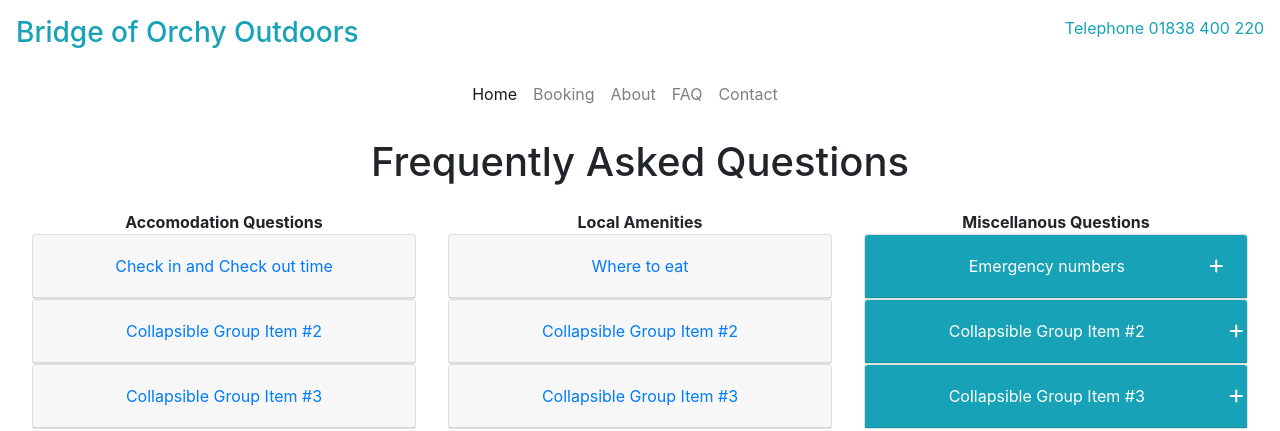
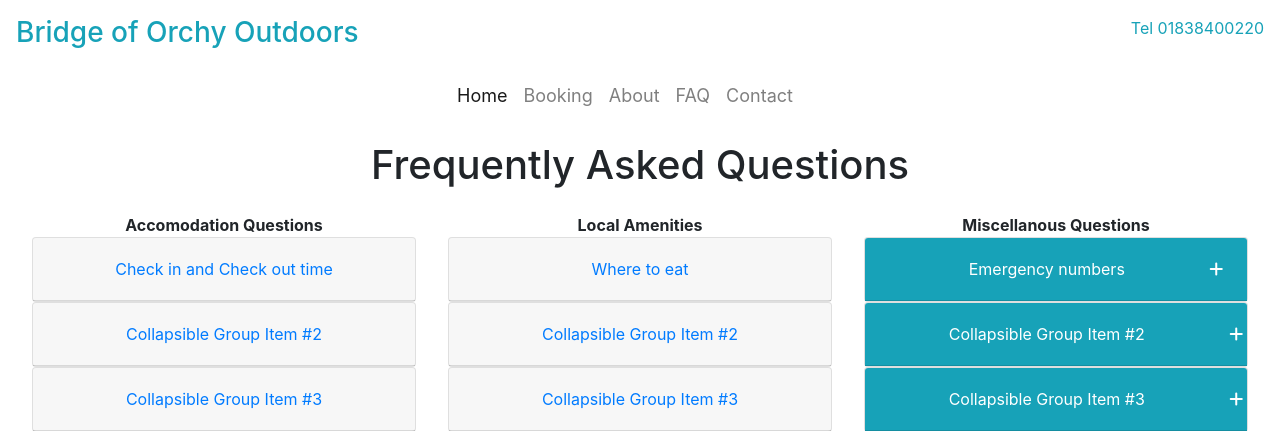
Before and after one commit to syler11/orchy_outdoors, a Django app: page /faq/ in a window 1280 px wide. Shown: the top 431 px of the page. Run offline with Django 3.2, Linux system fonts and the light colour scheme; some libraries are stand-ins or nearby versions.

Commit message:
fixed gmail server issue, made nav bigger and tel shorter

```diff
--- a/static/css/base.css
+++ b/static/css/base.css
@@ -27,6 +27,10 @@
     display: flex;
     min-height: calc(100vh - 285px);
     justify-content: center;
+}
+
+.nav-item {
+    font-size: 18px;
 }
 
 .map-image {
--- a/templates/base.html
+++ b/templates/base.html
@@ -52,7 +52,7 @@
                     <h3 class="m-3"><a class="text-info" href="{% url 'home' %}">Bridge of Orchy Outdoors</a></h3>
                 </div>
                 <div class="col-6">
-                    <p class="text-right m-3"><a class="text-info" href="tel:+0183840020">Telephone 01838 400 220</a>
+                    <p class="text-right m-3"><a class="text-info" href="tel:+0183840020">Tel 01838400220</a>
                     </p>
                 </div>
             </div>
```
